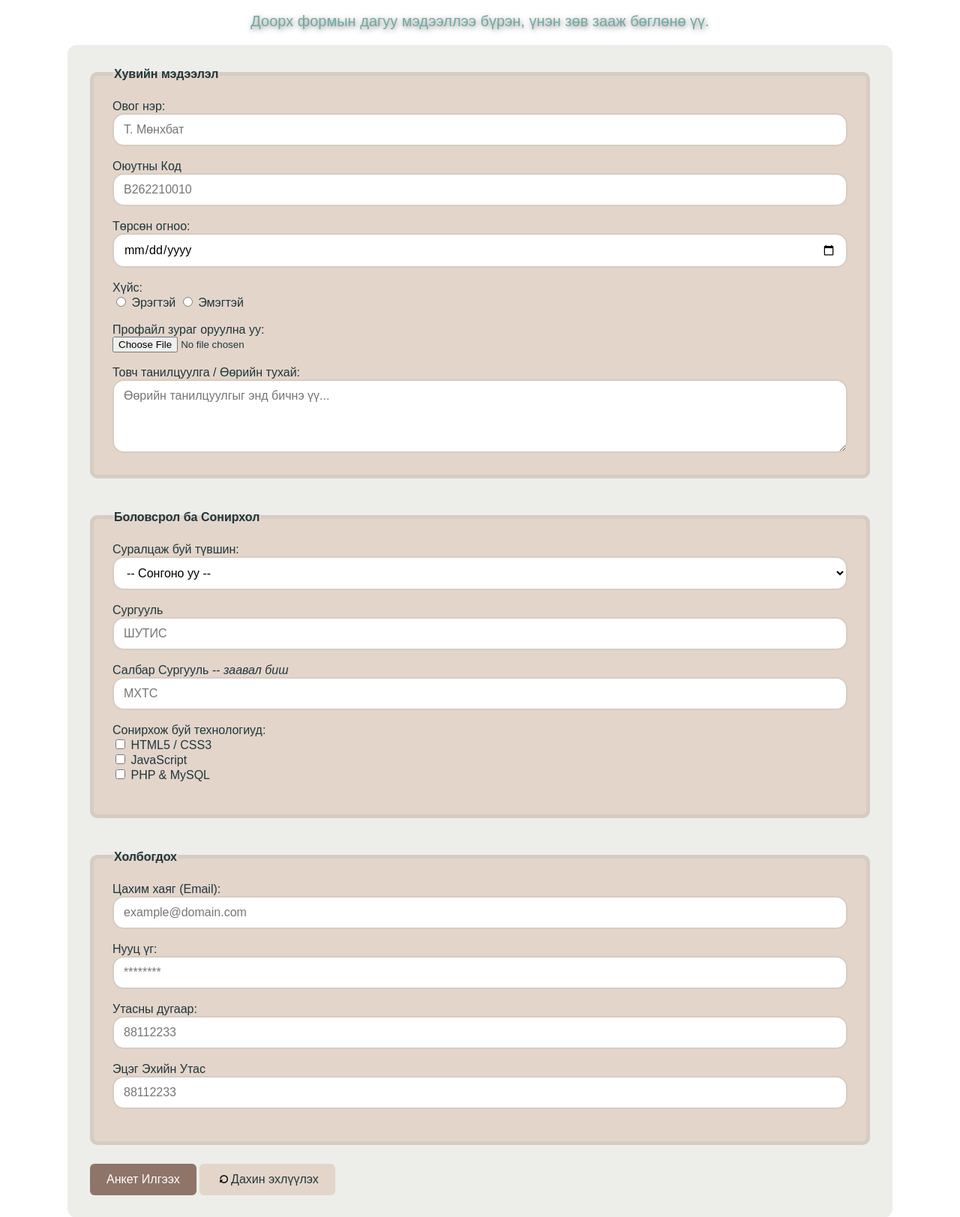
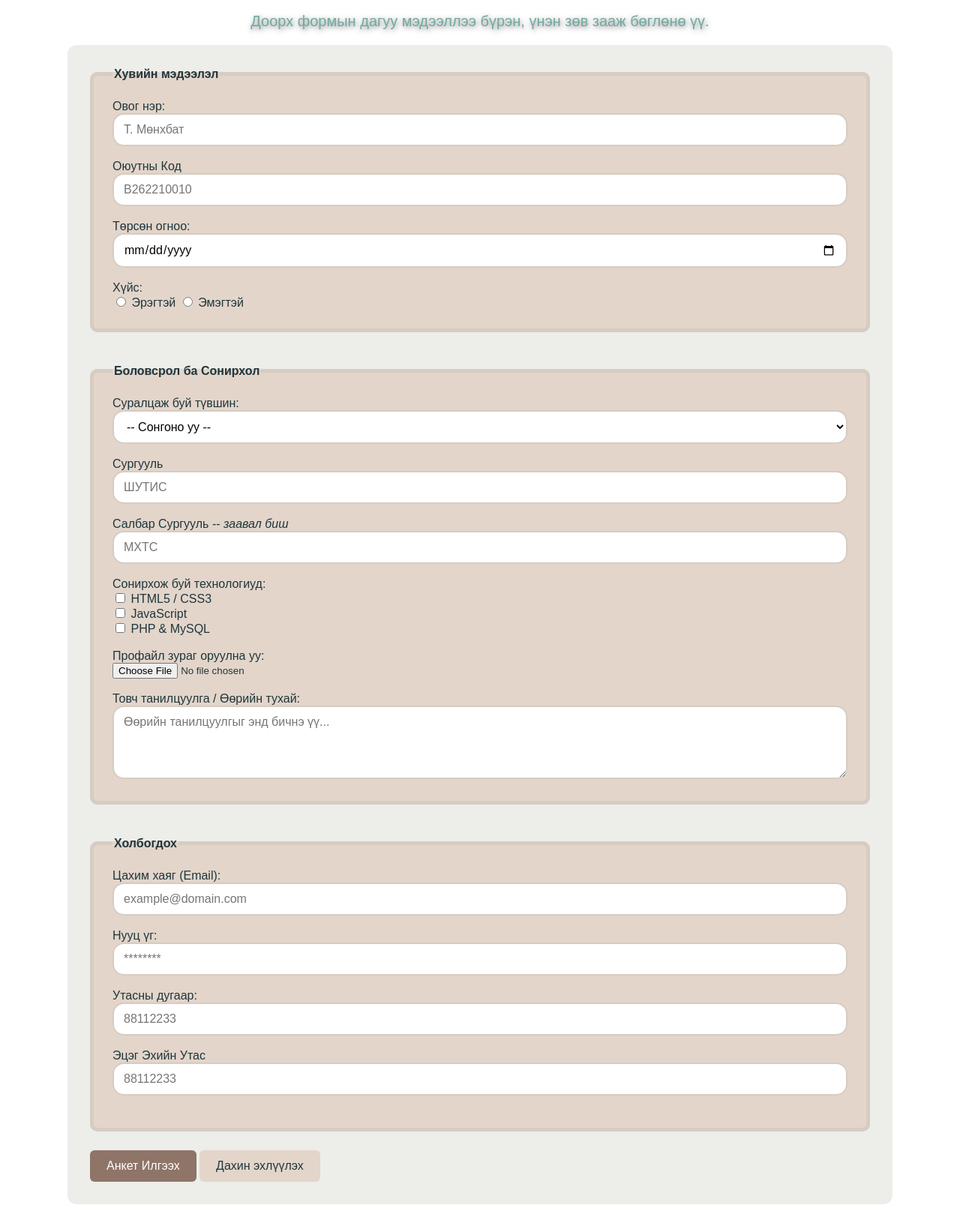
Before and after one commit to CatHere14/web-development-lab, a plain HTML site: page lab02/index.html in a window 1280 px wide. Shown: the part 209-1832 px from the top of the page at 75% size. Drawn offline with Linux system fonts and the light colour scheme.

Commit message:
fixed html code

```diff
--- a/lab02/index.html
+++ b/lab02/index.html
@@ -41,11 +41,7 @@
                         <input type="radio" id="male" name="gender" value="male" required>
                         <label for="male">Эрэгтэй</label>
                         <input type="radio" id="female" name="gender" value="female" required>
-                        <label for="female">Эмэгтэй</label><br><br>
-                        <label for="avatar">Профайл зураг оруулна уу:</label><br>
-                        <input type="file" id="avatar" name="avatar" accept="image/*"><br><br>
-                        <label for="bio">Товч танилцуулга / Өөрийн тухай:</label><br>
-                        <textarea id="bio" name="bio" rows="4" cols="50" placeholder="Өөрийн танилцуулгыг энд бичнэ үү..."></textarea><br>
+                        <label for="female">Эмэгтэй</label><br>
                     </fieldset>
                     <br>
                     <!-- 2-р бүлэг: Мэргэжил ба Сургалтын мэдээлэл -->
@@ -69,6 +65,10 @@
                         <label for="js">JavaScript</label><br>
                         <input type="checkbox" id="php" name="skills" value="PHP">
                         <label for="php">PHP & MySQL</label><br><br>
+                        <label for="avatar">Профайл зураг оруулна уу:</label><br>
+                        <input type="file" id="avatar" name="avatar" accept="image/*"><br><br>
+                        <label for="bio">Товч танилцуулга / Өөрийн тухай:</label><br>
+                        <textarea id="bio" name="bio" rows="4" cols="50" placeholder="Өөрийн танилцуулгыг энд бичнэ үү..."></textarea><br>
                     </fieldset>
                     <br>
                     <fieldset>
@@ -84,7 +84,7 @@
                     </fieldset>
                     <!-- Илгээх ба Арилгах товчлуурууд -->
                     <button type="submit">Анкет Илгээх</button>
-                    <button type="reset" id="reset"><img src="restart.png" class="restart-btn">Дахин эхлүүлэх</button>
+                    <button type="reset" id="reset">Дахин эхлүүлэх</button>
                 </form>
 
             </section>
```
